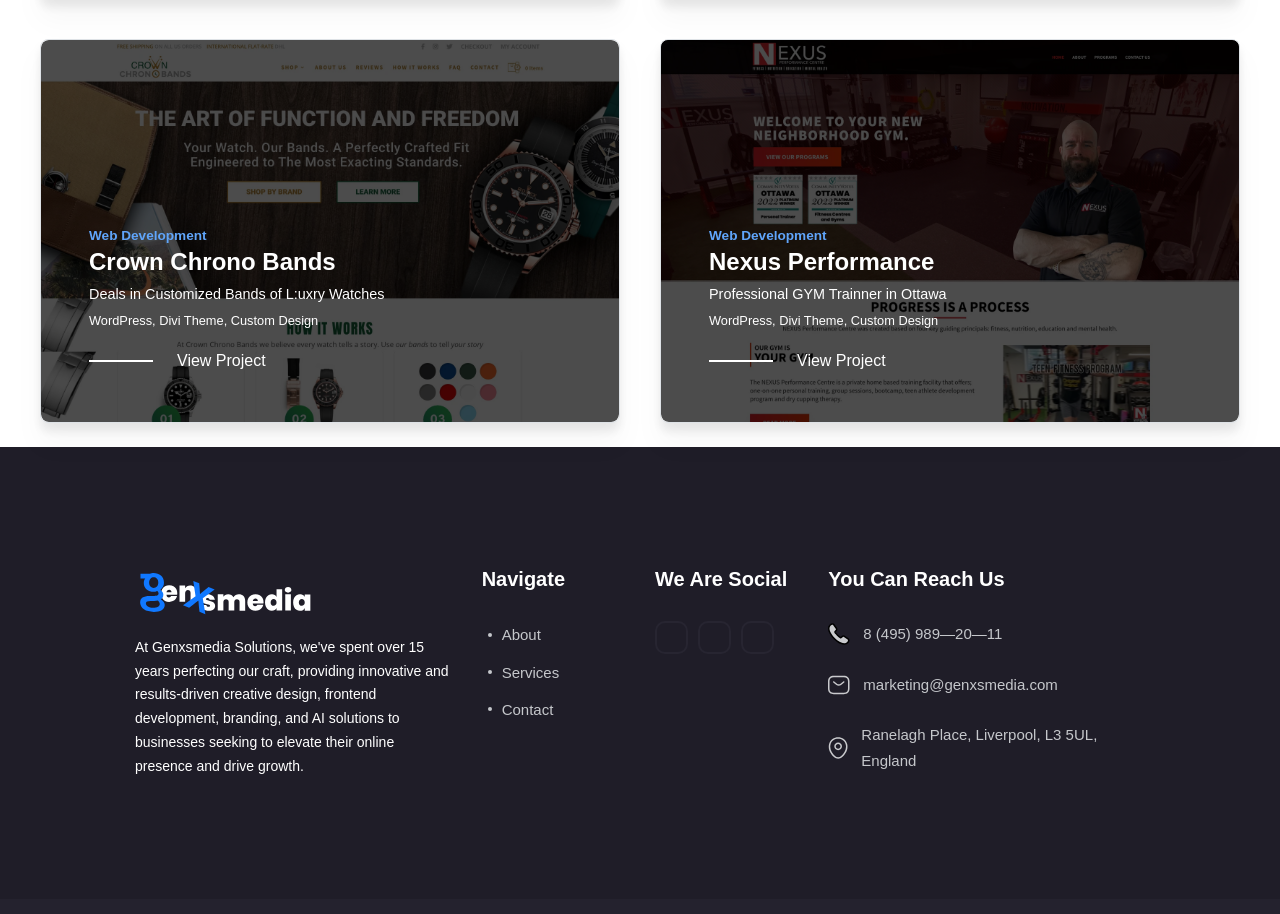
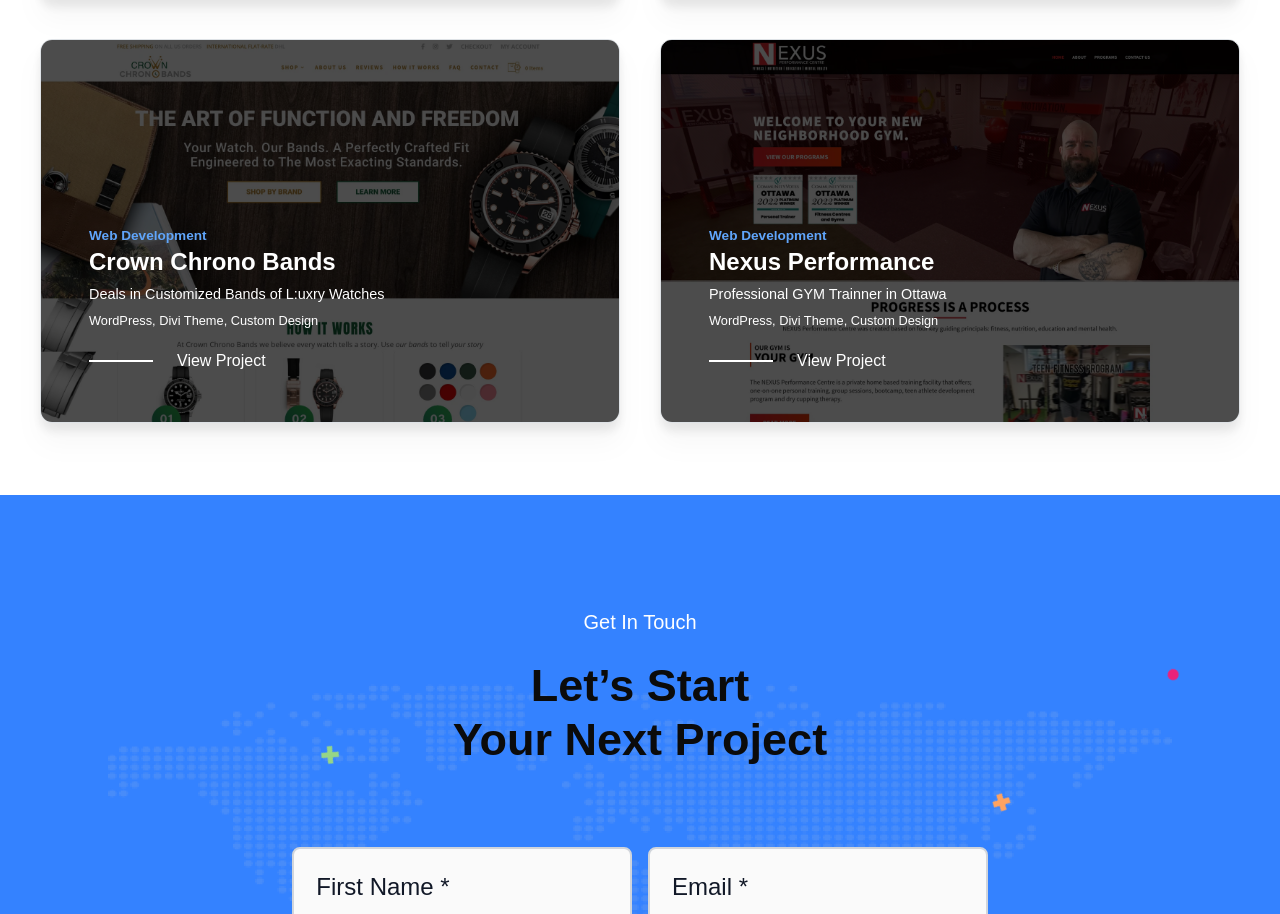
Before and after one commit to muddassirh/portfolio, a React (Create React App) app: page /work in a window 1280 px wide. Shown: the part 1869-2783 px from the top of the page. Built offline with nearby package versions, Linux system fonts and the light colour scheme; a web font is replaced by a local one.

Commit message:
marketing update

```diff
--- a/src/pages/DigitalMarketing.jsx
+++ b/src/pages/DigitalMarketing.jsx
@@ -5,7 +5,7 @@
 import 'swiper/css';
 import 'swiper/css/pagination';
 import Layout from '../components/Layout/Layout';
-import brandImg01 from '../components/assets/img/brand/h3_brand_img01.png';
+import brandImg01 from '../components/assets/img/brand/FB-logo.png';
 import brandImg02 from '../components/assets/img/brand/h3_brand_img02.png';
 import brandImg03 from '../components/assets/img/brand/h3_brand_img03.png';
 import brandImg04 from '../components/assets/img/brand/h3_brand_img04.png';
--- a/src/pages/Work.jsx
+++ b/src/pages/Work.jsx
@@ -1,5 +1,6 @@
 import Layout from '../components/Layout/Layout';
 import React, { useEffect, useState } from 'react';
+import Newsletter from '../components/Newsletter1';
 import { info } from '../data/info';
 
 const Work = () => {
@@ -49,7 +50,7 @@
                         <div className="grid grid-cols-1 md:grid-cols-2 gap-10">
                             {filteredProjects.map((project, index) => (
                                 <div
-                                    className="bg-top bg-cover transition-transform duration-700 ease-out group-hover:scale-110 w-full relative overflow-hidden group border h-[24em] flex items-center rounded-lg drop-shadow-xl justify-center"
+                                    className="bg-top bg-cover transition-transform duration-700 ease-out bg-hover:scale-110 w-full relative overflow-hidden group border h-[24em] flex items-center rounded-xl drop-shadow-xl justify-center"
                                     key={index}
 
                                     style={{backgroundImage: `url(${project.image})`}} >
@@ -89,7 +90,11 @@
                         </div>
                     )}
                 </div>
+                <section className='pt-5'>
+                <Newsletter />
+              </section>
             </Layout>
+
         </>
     );
 };
```
Also changed, not shown: src/components/assets/img/brand/FB-logo.png (added).
